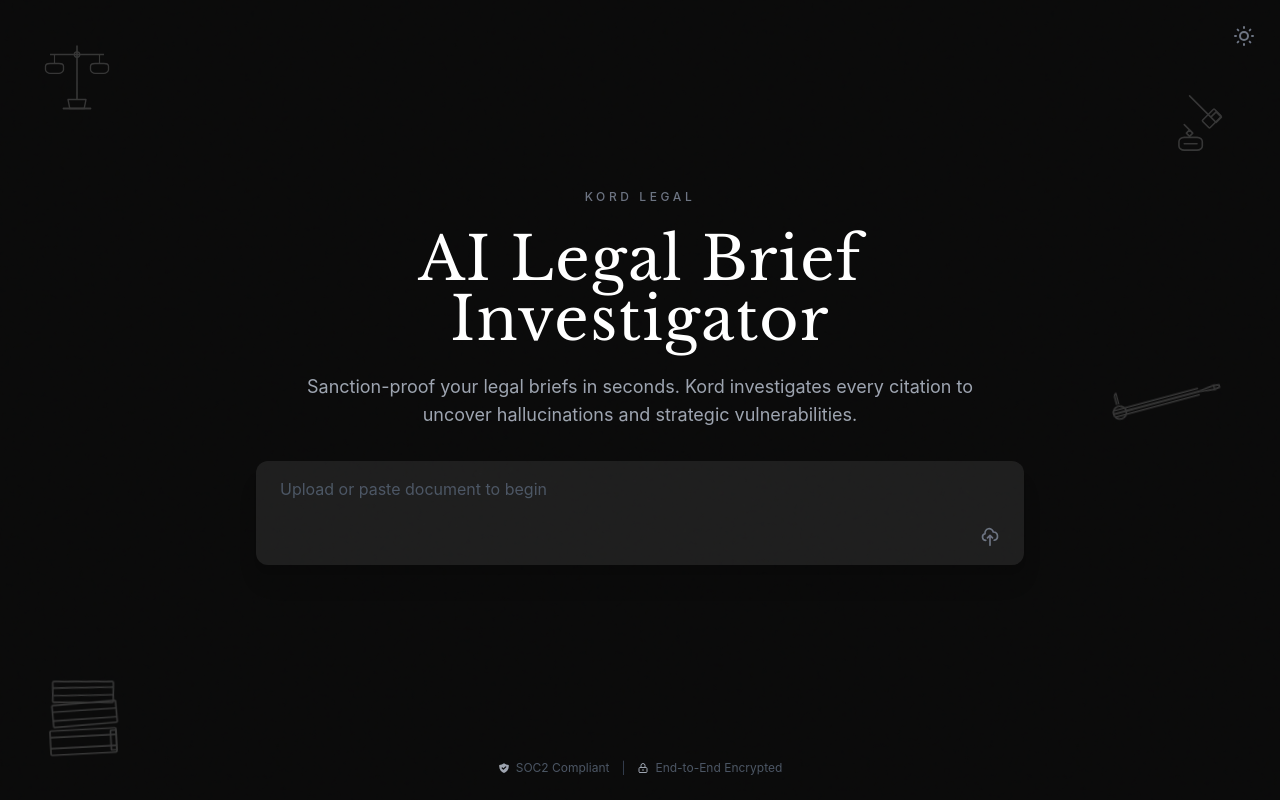
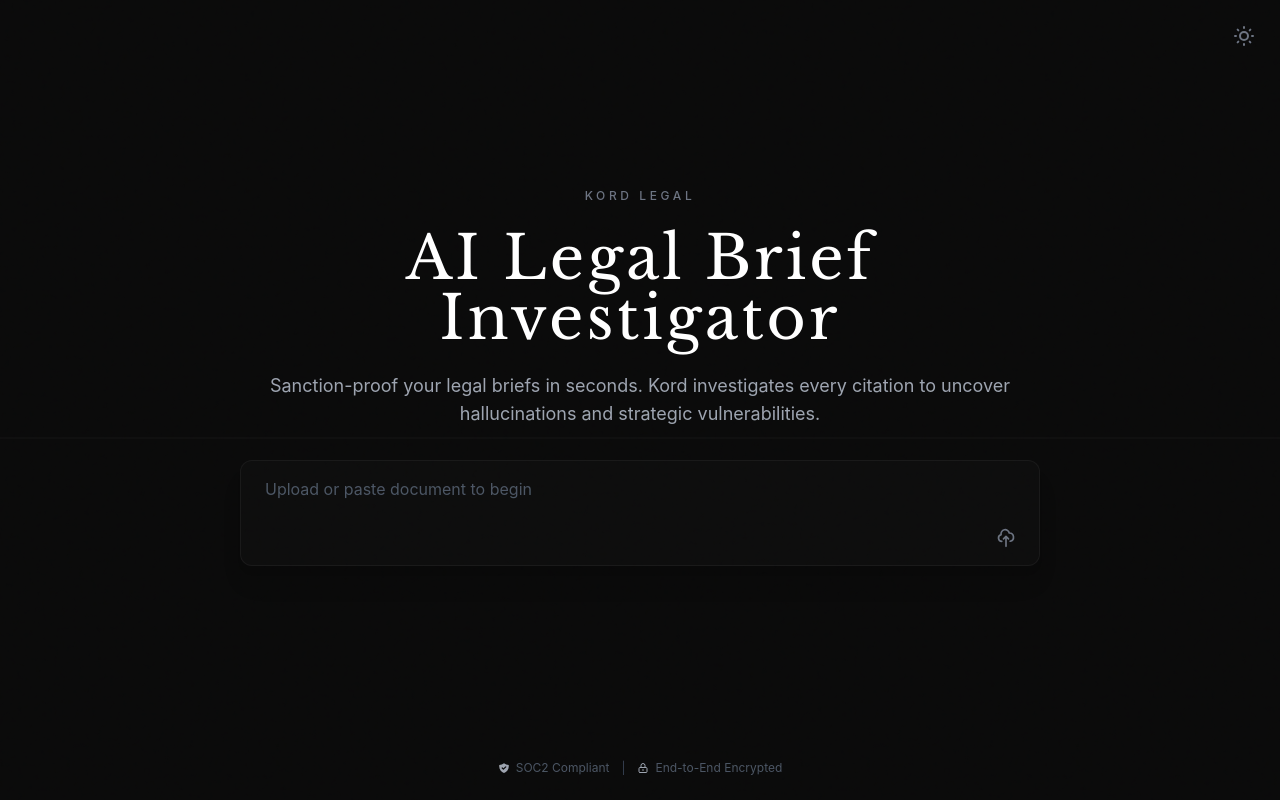
Before and after one commit to ruthodugit/kord-legal, a Next.js app: page / in a window 1280 px wide. Built offline with nearby package versions, Linux system fonts and the light colour scheme.

Commit message:
Layout and color refinements

```diff
--- a/src/app/globals.css
+++ b/src/app/globals.css
@@ -3,18 +3,26 @@
 @tailwind utilities;
 
 :root {
-  --foreground: #0A0A0A;
-  --background: #FFFFFF;
+  --foreground: #1A1A1A;
+  --background: #FAF9F6;
+  --grid-line: #E8E6E1;
 }
 
 .dark {
   --foreground: #ffffff;
   --background: #0A0A0A;
+  --grid-line: #1A1A1A;
 }
 
 body {
   color: var(--foreground);
-  background: var(--background);
+  /* Blueprint Grid Background */
+  background-color: var(--background);
+  background-image:
+    repeating-linear-gradient(0deg, transparent, transparent 39px, var(--grid-line) 39px, var(--grid-line) 40px),
+    repeating-linear-gradient(90deg, transparent, transparent 39px, var(--grid-line) 39px, var(--grid-line) 40px);
+  background-size: 40px 40px;
+  background-position: 0 0;
   font-family: -apple-system, BlinkMacSystemFont, 'Segoe UI', 'Roboto', 'Oxygen', 'Ubuntu', 'Cantarell', sans-serif;
   -webkit-font-smoothing: antialiased;
   -moz-osx-font-smoothing: grayscale;
@@ -95,3 +103,56 @@
     transform: translateX(100%);
   }
 }
+
+/* Forensic Scanline Effect */
+@keyframes scanline {
+  0% {
+    top: -2px;
+  }
+  100% {
+    top: 100%;
+  }
+}
+
+/* Scanline overlay - laser scan effect */
+body::after {
+  content: '';
+  position: fixed;
+  left: 0;
+  width: 100%;
+  height: 2px;
+  background: linear-gradient(to bottom,
+    transparent,
+    rgba(255, 255, 255, 0.05) 50%,
+    transparent
+  );
+  pointer-events: none;
+  z-index: 9998;
+  animation: scanline 10s linear infinite;
+  box-shadow: 0 0 10px rgba(255, 255, 255, 0.03);
+}
+
+.dark body::after {
+  background: linear-gradient(to bottom,
+    transparent,
+    rgba(255, 255, 255, 0.05) 50%,
+    transparent
+  );
+}
+
+/* Light mode scanline - slightly different color */
+body::after {
+  background: linear-gradient(to bottom,
+    transparent,
+    rgba(0, 0, 0, 0.05) 50%,
+    transparent
+  );
+}
+
+.dark body::after {
+  background: linear-gradient(to bottom,
+    transparent,
+    rgba(255, 255, 255, 0.05) 50%,
+    transparent
+  );
+}
--- a/src/app/page.tsx
+++ b/src/app/page.tsx
@@ -416,7 +416,7 @@
   };
 
   return (
-    <main className="min-h-screen bg-white dark:bg-[#0A0A0A] transition-colors duration-200">
+    <main className="min-h-screen bg-[#FAF9F6] dark:bg-[#0A0A0A] transition-colors duration-200">
 
       {/* Theme Toggle - Top Right */}
       <button
@@ -437,85 +437,9 @@
 
       {/* Pre-Upload State: Landing Page */}
       {!submittedDocument ? (
-        <div className="min-h-screen flex flex-col relative">
-          {/* Viewport Edge Doodles */}
-          {/* Top Left: Scale of Justice */}
-          <div className="fixed top-8 left-8 opacity-20 pointer-events-none hidden xl:block z-0">
-            <svg width="90" height="90" viewBox="0 0 100 100" fill="none" xmlns="http://www.w3.org/2000/svg">
-              {/* Stand */}
-              <line x1="50" y1="15" x2="50" y2="75" stroke="#E0E0E0" strokeWidth="1.8"/>
-              <path d="M40 75L60 75L58 85H42L40 75Z" stroke="#E0E0E0" strokeWidth="1.5" strokeLinejoin="round"/>
-              <line x1="35" y1="85" x2="65" y2="85" stroke="#E0E0E0" strokeWidth="2" strokeLinecap="round"/>
-
-              {/* Balance beam */}
-              <line x1="20" y1="25" x2="80" y2="25" stroke="#E0E0E0" strokeWidth="1.8"/>
-              <circle cx="50" cy="25" r="3" stroke="#E0E0E0" strokeWidth="1.5"/>
-
-              {/* Left scale */}
-              <line x1="25" y1="25" x2="25" y2="35" stroke="#E0E0E0" strokeWidth="1.3"/>
-              <path d="M15 38C15 35 18 35 20 35H30C32 35 35 35 35 38V42C35 44 32 46 30 46H20C18 46 15 44 15 42V38Z" stroke="#E0E0E0" strokeWidth="1.5"/>
-
-              {/* Right scale */}
-              <line x1="75" y1="25" x2="75" y2="35" stroke="#E0E0E0" strokeWidth="1.3"/>
-              <path d="M65 38C65 35 68 35 70 35H80C82 35 85 35 85 38V42C85 44 82 46 80 46H70C68 46 65 44 65 42V38Z" stroke="#E0E0E0" strokeWidth="1.5"/>
-            </svg>
-          </div>
-
-          {/* Bottom Left: Stack of Law Books */}
-          <div className="fixed bottom-8 left-8 opacity-20 pointer-events-none hidden xl:block z-0" style={{ transform: 'rotate(-3deg)' }}>
-            <svg width="100" height="110" viewBox="0 0 90 100" fill="none" xmlns="http://www.w3.org/2000/svg">
-              {/* Book 1 - Bottom */}
-              <rect x="15" y="65" width="60" height="22" rx="1" stroke="#E0E0E0" strokeWidth="1.5"/>
-              <path d="M15 71H75" stroke="#E0E0E0" strokeWidth="1.5"/>
-              <path d="M15 81H75" stroke="#E0E0E0" strokeWidth="1.5"/>
-              <rect x="70" y="67" width="5" height="18" rx="0.5" stroke="#E0E0E0" strokeWidth="1.5"/>
-
-              {/* Book 2 - Middle */}
-              <rect x="18" y="42" width="58" height="20" rx="1" stroke="#E0E0E0" strokeWidth="1.5" transform="rotate(-2 18 42)"/>
-              <path d="M18 48L76 47" stroke="#E0E0E0" strokeWidth="1.5"/>
-              <path d="M18 56L76 55" stroke="#E0E0E0" strokeWidth="1.5"/>
-
-              {/* Book 3 - Top */}
-              <rect x="20" y="20" width="55" height="19" rx="1" stroke="#E0E0E0" strokeWidth="1.5" transform="rotate(3 20 20)"/>
-              <path d="M20 26L75 28" stroke="#E0E0E0" strokeWidth="1.5"/>
-              <path d="M20 33L75 35" stroke="#E0E0E0" strokeWidth="1.5"/>
-            </svg>
-          </div>
-
-          {/* Middle Right: Fountain Pen */}
-          <div className="fixed top-1/2 right-12 -translate-y-1/2 opacity-20 pointer-events-none hidden xl:block z-0" style={{ transform: 'translateY(-50%) rotate(-15deg)' }}>
-            <svg width="130" height="45" viewBox="0 0 120 40" fill="none" xmlns="http://www.w3.org/2000/svg">
-              {/* Pen body */}
-              <path d="M10 20L90 20" stroke="#E0E0E0" strokeWidth="1.8" strokeLinecap="round"/>
-              <path d="M10 17L90 17" stroke="#E0E0E0" strokeWidth="1.2" strokeLinecap="round"/>
-              <path d="M10 23L90 23" stroke="#E0E0E0" strokeWidth="1.2" strokeLinecap="round"/>
-
-              {/* Pen tip */}
-              <path d="M90 20L105 18L105 22L90 20Z" stroke="#E0E0E0" strokeWidth="1.5" strokeLinejoin="round"/>
-              <path d="M105 18L110 19L110 21L105 22" stroke="#E0E0E0" strokeWidth="1.5" strokeLinejoin="round"/>
-
-              {/* Pen cap */}
-              <circle cx="15" cy="20" r="6" stroke="#E0E0E0" strokeWidth="1.5"/>
-              <path d="M21 20L27 20" stroke="#E0E0E0" strokeWidth="1.5" strokeLinecap="round"/>
-
-              {/* Clip */}
-              <path d="M14 12L14 5C14 3 15 2 16 2L16 12" stroke="#E0E0E0" strokeWidth="1.3" strokeLinecap="round"/>
-            </svg>
-          </div>
-
-          {/* Far Right: Vintage Gavel */}
-          <div className="fixed top-20 right-8 opacity-20 pointer-events-none hidden xl:block z-0">
-            <svg width="85" height="85" viewBox="0 0 80 80" fill="none" xmlns="http://www.w3.org/2000/svg">
-              <path d="M25 15L45 35M45 35L50 30L55 35L50 40L45 35Z" stroke="#E0E0E0" strokeWidth="1.5" strokeLinecap="round" strokeLinejoin="round"/>
-              <path d="M20 42L28 50M28 50L25 53L22 50L25 47L28 50Z" stroke="#E0E0E0" strokeWidth="1.5" strokeLinecap="round" strokeLinejoin="round"/>
-              <rect x="48" y="27" width="10" height="16" rx="1" transform="rotate(45 48 27)" stroke="#E0E0E0" strokeWidth="1.5"/>
-              <path d="M15 58C15 56 17 54 20 54H32C35 54 37 56 37 58V62C37 64 35 66 32 66H20C17 66 15 64 15 62V58Z" stroke="#E0E0E0" strokeWidth="1.5" strokeLinecap="round"/>
-              <line x1="20" y1="60" x2="32" y2="60" stroke="#E0E0E0" strokeWidth="1.5" strokeLinecap="round"/>
-            </svg>
-          </div>
-
+        <div className="min-h-screen flex flex-col">
           <div className="flex-1 flex items-center justify-center px-4 py-8">
-            <div className="w-full max-w-3xl mx-auto text-center space-y-8">
+            <div className="w-full mx-auto text-center space-y-8" style={{ maxWidth: '800px' }}>
               {/* Header Section */}
               <div className="space-y-6">
                 <div className="text-xs tracking-[0.3em] text-gray-500 dark:text-gray-500 uppercase font-medium">
@@ -523,13 +447,13 @@
                 </div>
 
                 <h1
-                  className="text-5xl md:text-6xl font-light text-gray-900 dark:text-white leading-tight tracking-[0.02em]"
-                  style={{ fontFamily: 'Baskerville, "Libre Baskerville", "Playfair Display", Georgia, serif' }}
+                  className="text-5xl md:text-6xl font-light text-[#1A1A1A] dark:text-white leading-tight"
+                  style={{ fontFamily: 'Baskerville, "Libre Baskerville", "Playfair Display", Georgia, serif', letterSpacing: '0.05em' }}
                 >
                   AI Legal Brief Investigator
                 </h1>
 
-                <p className="text-base md:text-lg text-gray-600 dark:text-gray-400 leading-relaxed max-w-2xl mx-auto">
+                <p className="text-base md:text-lg text-gray-700 dark:text-gray-400 leading-relaxed mx-auto">
                   Sanction-proof your legal briefs in seconds. Kord investigates every citation to uncover hallucinations and strategic vulnerabilities.
                 </p>
               </div>
@@ -538,9 +462,9 @@
               <div className="space-y-4 relative">
                 {uploadedFile ? (
                   /* File Preview Card */
-                  <div className="bg-gray-50 dark:bg-[#1E1E1E] rounded-xl p-6 shadow-xl border border-gray-200 dark:border-gray-800">
+                  <div className="bg-[#F9F9F7] dark:bg-[#0D0D0D] rounded-xl p-6 shadow-xl border border-gray-200/30 dark:border-white/5">
                     <div className="flex items-start gap-4">
-                      <div className="p-3 bg-gray-100 dark:bg-[#2A2A2A] rounded-lg">
+                      <div className="p-3 bg-[#EFEFED] dark:bg-[#1A1A1A] rounded-lg">
                         {uploadedFile.type.includes('word') || uploadedFile.type.includes('document') ? (
                           <svg className="w-8 h-8 text-gray-400" fill="currentColor" viewBox="0 0 24 24">
                             <path d="M14 2H6a2 2 0 00-2 2v16a2 2 0 002 2h12a2 2 0 002-2V8l-6-6z"/>
@@ -556,8 +480,8 @@
                       <div className="flex-1 min-w-0">
                         <div className="flex items-start justify-between gap-2">
                           <div className="flex-1 min-w-0">
-                            <h3 className="text-sm font-medium text-gray-800 dark:text-gray-200 truncate">{uploadedFile.name}</h3>
-                            <p className="text-xs text-gray-500 dark:text-gray-500 mt-1">{wordCount.toLocaleString()} words extracted</p>
+                            <h3 className="text-sm font-medium text-[#1A1A1A] dark:text-gray-200 truncate">{uploadedFile.name}</h3>
+                            <p className="text-xs text-gray-600 dark:text-gray-500 mt-1">{wordCount.toLocaleString()} words extracted</p>
                           </div>
                           <button
                             onClick={handleRemoveFile}
@@ -588,7 +512,7 @@
                       }}
                       rows={3}
                       disabled={isExtracting}
-                      className="w-full px-6 py-4 bg-gray-50 dark:bg-[#1E1E1E] border border-gray-200 dark:border-0 rounded-xl focus:outline-none focus:ring-1 focus:ring-gray-300 dark:focus:ring-gray-700 transition-all resize-none text-gray-800 dark:text-gray-200 placeholder-gray-400 dark:placeholder-gray-600 text-base disabled:opacity-50 disabled:cursor-not-allowed shadow-xl"
+                      className="w-full px-6 py-4 bg-[#F9F9F7] dark:bg-[#0D0D0D] border border-gray-200/30 dark:border-white/5 rounded-xl focus:outline-none focus:ring-1 focus:ring-gray-400 dark:focus:ring-gray-700 transition-all resize-none text-[#1A1A1A] dark:text-gray-200 placeholder-gray-500 dark:placeholder-gray-600 text-base disabled:opacity-50 disabled:cursor-not-allowed shadow-xl"
                       placeholder="Upload or paste document to begin"
                     />
 
@@ -618,11 +542,11 @@
 
                 {/* Document Detection Status */}
                 {(briefText.trim() || uploadedFile) && !isExtracting && (
-                  <div className="flex items-center gap-2 text-xs text-gray-600 dark:text-gray-400 bg-gray-100 dark:bg-[#1E1E1E]/50 rounded-lg px-4 py-2.5 border border-gray-200 dark:border-gray-800/50">
+                  <div className="flex items-center gap-2 text-xs text-gray-600 dark:text-gray-400 bg-[#F9F9F7] dark:bg-[#0D0D0D]/50 rounded-lg px-4 py-2.5 border border-gray-200/30 dark:border-white/5">
                     <div className="w-2 h-2 bg-gray-400 rounded-full animate-pulse" />
                     <span>
-                      Document detected: <span className="text-gray-900 dark:text-white font-semibold">{wordCount.toLocaleString()}</span> words.
-                      Ready to scan for <span className="text-gray-900 dark:text-white font-semibold">4 critical vulnerability types</span>.
+                      Document detected: <span className="text-[#1A1A1A] dark:text-white font-semibold">{wordCount.toLocaleString()}</span> words.
+                      Ready to scan for <span className="text-[#1A1A1A] dark:text-white font-semibold">4 critical vulnerability types</span>.
                     </span>
                   </div>
                 )}
@@ -647,7 +571,7 @@
               {!isExtracting && briefText.trim() && (
                 <button
                   onClick={handleSubmit}
-                  className="px-8 py-4 rounded-lg font-semibold text-base transition-all bg-[#F5F5F5] text-black hover:opacity-90 hover:border hover:border-gray-300 cursor-pointer"
+                  className="px-8 py-4 font-semibold text-base transition-all bg-[#F5F5F5] text-black hover:opacity-90 cursor-pointer"
                 >
                   Commence Investigation
                 </button>
```
